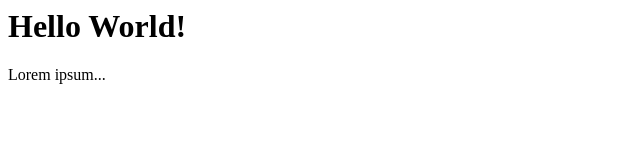
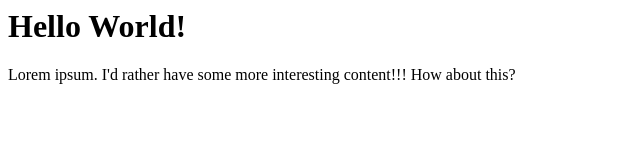
Before and after one commit to b2009912/webarch, a plain HTML site: page index.html in a window 1280 px wide. Shown: the whole page, without its empty margins (0-640 px from the left). Drawn offline with Linux system fonts and the light colour scheme.

Commit message:
More content

```diff
--- a/index.html
+++ b/index.html
@@ -5,7 +5,9 @@
 <body>
 <h1>Hello World!</h1>
 <p>
-  Lorem ipsum...
+  Lorem ipsum.
+  I'd rather have some more interesting content!!!
+  How about this?
 </p>
 </body>
 </html>
```
